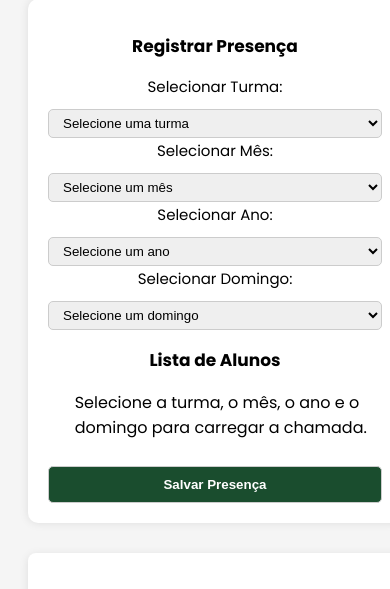
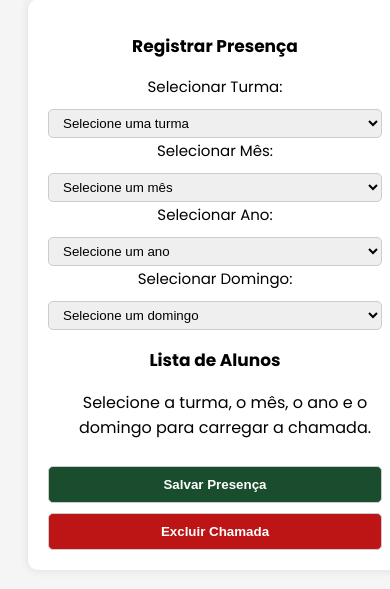
Before and after one commit to caiosinis1/ChurchFrequence, a Django app: page /chamada/ in a window 390 px wide. Shown: the part 103-692 px from the top of the page. Run offline with Django 5.2, Linux system fonts and the light colour scheme; data comes from the database, SQL or seed files in the repository; both versions use the stored data as it was after the commit; some libraries are stand-ins or nearby versions.

Commit message:
refact: refatoracao dos codigos

```diff
--- a/core/static/css/chamada.css
+++ b/core/static/css/chamada.css
@@ -20,6 +20,11 @@
 .chamada-card h2 {
     font-size: 20px;
     margin-bottom: 15px;
+    padding: 0;
+}
+
+.chamada-card p {
+    text-align: center;
 }
 
 .chamada-card select, .chamada-card button {
@@ -41,6 +46,15 @@
     background-color: #163b24;
 }
 
+#btn-excluir-chamada{
+    background-color: rgb(189, 21, 21);
+}
+
+#btn-excluir-chamada:hover{
+    background-color: rgb(131, 24, 24);
+    cursor: pointer;
+}
+
 /* Lista de Alunos */
 .lista-alunos {
     text-align: left;
@@ -58,7 +72,7 @@
     padding: 20px;
     border-radius: 10px;
     box-shadow: 0 0 10px rgba(0, 0, 0, 0.1);
-    width: 350px;
+    width: 360px;
     max-width: 100%;
     display: flex;
     flex-direction: column;
@@ -85,11 +99,6 @@
     background: white;
     box-shadow: 0 2px 10px rgba(0, 0, 0, 0.1);
     border-radius: 8px;
-}
-
-.chamada-card p{
-    padding-left: 8%;
-    padding-right: 2%;
 }
 
 .lista-alunos-chamada {
@@ -142,4 +151,7 @@
     .lista-alunos-chamada {
         text-align: left;
     }
+    .chamada-grafico{
+        width: 360px;
+    }
 }
--- a/core/static/css/style.css
+++ b/core/static/css/style.css
@@ -299,7 +299,7 @@ canvas {
 /* ========================== */
 
 /* Ajuste do menu hamburguer */
-@media (max-width: 600px) {
+@media (max-width: 768px) {
     .navbar {
         display: flex;
         justify-content: space-between;
--- a/core/static/js/chamada.js
+++ b/core/static/js/chamada.js
@@ -219,4 +219,63 @@ document.addEventListener("DOMContentLoaded", function () {
         })
         .catch(error => console.error("❌ Erro ao salvar presença:", error));
     });
+
+    document.getElementById("btn-excluir-chamada").addEventListener("click", function () {
+        console.log("🗑️ Botão de excluir chamada clicado!");
+
+        const turmaId = turmaSelect.value;
+        const mes = mesSelect.value;
+        const ano = anoSelect.value;
+        const domingo = domingoSelect.value;
+
+        if (!turmaId || !mes || !ano || !domingo) {
+            Swal.fire({
+                icon: "error",
+                title: "Erro!",
+                text: "Selecione todos os filtros para excluir a chamada."
+            });
+            return;
+        }
+
+        // 🔹 Criar a data no formato YYYY-MM-DD
+        let data_chamada = `${ano}-${mes.padStart(2, "0")}-${domingo.padStart(2, "0")}`;
+
+        console.log("📅 Data formatada para exclusão:", data_chamada);
+
+        Swal.fire({
+            title: "Tem certeza?",
+            text: "Essa ação excluirá a chamada desse dia!",
+            icon: "warning",
+            showCancelButton: true,
+            confirmButtonColor: "#d33",
+            cancelButtonColor: "#3085d6",
+            confirmButtonText: "Sim, excluir",
+            cancelButtonText: "Cancelar"
+        }).then((result) => {
+            if (result.isConfirmed) {
+                fetch("/excluir_chamada/", {
+                    method: "POST",
+                    headers: {
+                        "Content-Type": "application/json",
+                        "X-CSRFToken": document.querySelector("[name=csrfmiddlewaretoken]").value
+                    },
+                    body: JSON.stringify({
+                        turma_id: parseInt(turmaId),
+                        data: data_chamada
+                    })
+                })
+                .then(response => response.json())
+                .then(data => {
+                    if (data.status === "sucesso") {
+                        Swal.fire("Excluído!", "A chamada foi removida com sucesso.", "success")
+                            .then(() => window.location.reload());
+                    } else {
+                        Swal.fire("Erro!", data.mensagem, "error");
+                    }
+                })
+                .catch(error => console.error("❌ Erro ao excluir chamada:", error));
+            }
+        });
+    });
+
 });
--- a/core/templates/alunosGeral.html
+++ b/core/templates/alunosGeral.html
@@ -41,6 +41,7 @@
                     <li><a href="{% url 'professores_geral' %}">Geral</a></li>
                 </ul>
             </li>
+            <li><a href="{% url 'relatorios' %}">Relatorios</a></li>
         </ul>
     </nav>
 
--- a/core/templates/chamada.html
+++ b/core/templates/chamada.html
@@ -46,6 +46,7 @@
                     <li><a href="{% url 'professores_geral' %}">Geral</a></li>
                 </ul>
             </li>
+            <li><a href="{% url 'relatorios' %}">Relatorios</a></li>
         </ul>
     </nav>
 
@@ -92,6 +93,8 @@
             </div>
 
             <button id="salvar-presenca-chamada" class="botao-chamada">Salvar Presença</button>
+            <button class="btn-excluir-chamada" id="btn-excluir-chamada" data-turma="{{ turma.id }}" data-data="{{ data_chamada }}">Excluir Chamada</button>
+
         </div>
 
         <!-- Adicionando o gráfico -->
--- a/core/templates/professoresGeral.html
+++ b/core/templates/professoresGeral.html
@@ -40,6 +40,7 @@
                     <li><a href="{% url 'professores_geral' %}">Geral</a></li>
                 </ul>
             </li>
+            <li><a href="{% url 'relatorios' %}">Relatorios</a></li>
         </ul>
     </nav>
 
@@ -87,9 +88,6 @@
                     </div>
                     <h3>Turmas:</h3>
                     <div class="professores-turmas-lista" id="professores-turmas">
-                        <label><input type="checkbox" name="professores-turma" value="Turma 1"> Turma 1</label>
-                        <label><input type="checkbox" name="professores-turma" value="Turma 2"> Turma 2</label>
-                        <label><input type="checkbox" name="professores-turma" value="Turma 3"> Turma 3</label>
                     </div>
                     <button class="professores-submit" type="submit" id="professores-submit-button">Concluir</button>
                 </form>
--- a/core/templates/turmasGeral.html
+++ b/core/templates/turmasGeral.html
@@ -41,6 +41,7 @@
                     <li><a href="{% url 'professores_geral' %}">Geral</a></li>
                 </ul>
             </li>
+            <li><a href="{% url 'relatorios' %}">Relatorios</a></li>
         </ul>
     </nav>
 
--- a/core/urls.py
+++ b/core/urls.py
@@ -1,5 +1,5 @@
 from django.urls import path
-from .views import home, turmas_geral, professores_geral, alunos_geral, chamada, cadastrar_turma, cadastrar_aluno, listar_turmas,cadastrar_professor,obter_totais, atualizar_turma, detalhar_turma, listar_turmas_completas, listar_professores, listar_alunos, detalhar_aluno, atualizar_aluno, listar_professores_geral,  atualizar_professor, detalhar_professor, listar_presenca, salvar_presenca, listar_aniversariantes, excluir_turma, excluir_aluno, excluir_professor, obter_presenca_mensal, relatorios, gerar_relatorio, exportar_csv, exportar_pdf
+from .views import home, turmas_geral, professores_geral, alunos_geral, chamada, cadastrar_turma, cadastrar_aluno, listar_turmas,cadastrar_professor,obter_totais, atualizar_turma, detalhar_turma, listar_turmas_completas, listar_professores, listar_alunos, detalhar_aluno, atualizar_aluno, listar_professores_geral,  atualizar_professor, detalhar_professor, listar_presenca, salvar_presenca, listar_aniversariantes, excluir_turma, excluir_aluno, excluir_professor, obter_presenca_mensal, relatorios, gerar_relatorio, exportar_csv, exportar_pdf, excluir_chamada
 
 urlpatterns = [
     path('', home, name='home'),
@@ -33,6 +33,7 @@ urlpatterns = [
     path("gerar_relatorio/", gerar_relatorio, name="gerar_relatorio"),
     path("exportar_csv/", exportar_csv, name="exportar_csv"),
     path("exportar_pdf/", exportar_pdf, name="exportar_pdf"),
+    path("excluir_chamada/", excluir_chamada, name="excluir_chamada"),
 
 
 ]
--- a/core/views.py
+++ b/core/views.py
@@ -951,3 +951,41 @@ def exportar_relatorio(request):
     if formato == 'csv':
         return redirect('exportar_csv')
     return redirect('exportar_pdf')
+
+
+#EXCLUSAO CHAMADA
+
+def excluir_chamada(request):
+    if request.method == "POST":
+        data = json.loads(request.body)
+
+        turma_id = data.get("turma_id")
+        data_chamada = data.get("data")
+
+        if not data_chamada:
+            return JsonResponse({"status": "erro", "mensagem": "Data não enviada para exclusão."})
+
+        try:
+            turma = Turma.objects.get(id=turma_id)
+
+            # Converter data para o formato correto (YYYY-MM-DD)
+            data_chamada_formatada = datetime.strptime(data_chamada, "%Y-%m-%d").date()
+
+            # Apagar registros de presença dessa turma e data
+            presencas_deletadas, _ = Presenca.objects.filter(turma=turma, data=data_chamada_formatada).delete()
+
+            if presencas_deletadas > 0:
+                return JsonResponse({"status": "sucesso", "mensagem": "Chamada excluída com sucesso"})
+            else:
+                return JsonResponse({"status": "erro", "mensagem": "Nenhuma chamada encontrada para essa data."})
+
+        except Turma.DoesNotExist:
+            return JsonResponse({"status": "erro", "mensagem": "Turma não encontrada"})
+
+        except ValueError:
+            return JsonResponse({"status": "erro", "mensagem": "Formato de data inválido."})
+
+        except Exception as e:
+            return JsonResponse({"status": "erro", "mensagem": str(e)})
+
+    return JsonResponse({"status": "erro", "mensagem": "Método inválido"}, status=400)
```
Also changed, not shown: core/static/css/professoresGeral.css (+9 -1 lines), core/static/css/turmasGeral.css (+6 -4 lines), core/migrations/0006_remove_professor_turmas_turma_professores.py (added), core/migrations/0007_remove_turma_professores_professor_turmas.py (added), db.sqlite3.
